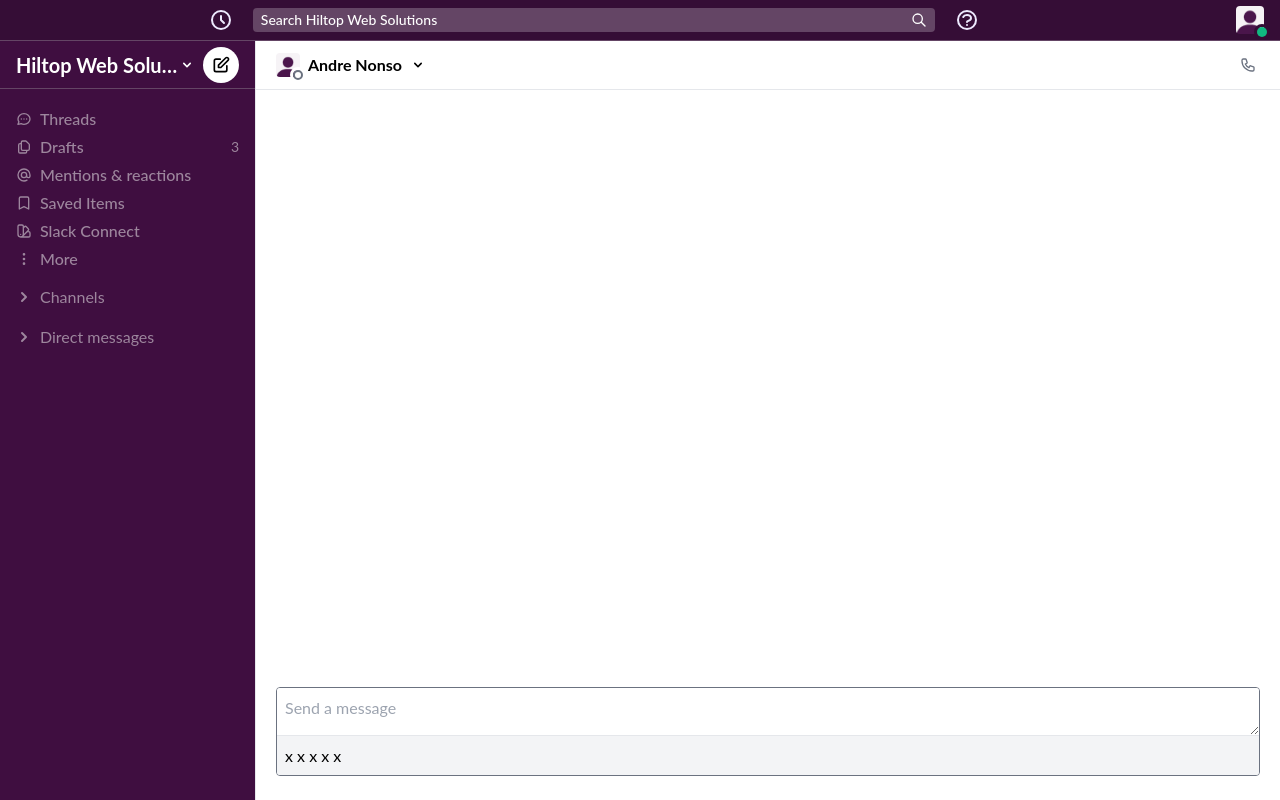
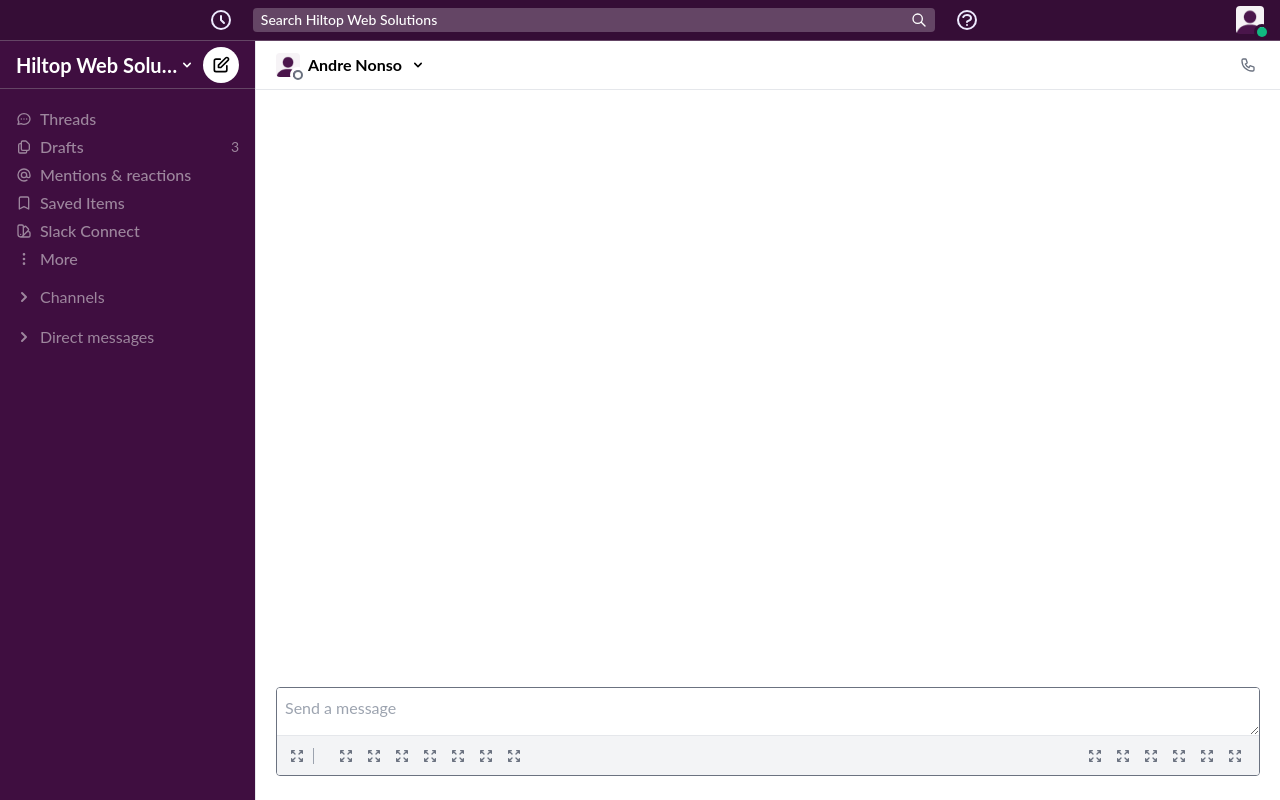
Before and after one commit to buchi-1996/Slack-build, a React (Create React App) app: page / in a window 1280 px wide. Built offline with nearby package versions, Linux system fonts and the light colour scheme.

Commit message:
added chatbox icons

```diff
--- a/src/components/Chat.js
+++ b/src/components/Chat.js
@@ -41,7 +41,91 @@
             {/*ChatBox */}
             <div className="mx-5 border border-gray-500 rounded h-28 mb-6 box-border divide-y  flex flex-col overflow-hidden">
                 <textarea name="" id="" rows="2" className="w-full  p-2 outline-none flex-1" placeholder="Send a message"></textarea>
-                <div className="p-2 h-10 bg-gray-100 mt-auto">x x x x x</div>
+                <div className="flex-none py-1 px-1 h-10 bg-gray-100 mt-auto">
+                    <div className="flex flex-row items-center justify-between">
+                        <div className="flex flex-row items-center divide-x divide-gray-400">
+                            <button className="hover:bg-blue-500 hover:text-white rounded-sm p-2 text-gray-500">
+                                <svg xmlns="http://www.w3.org/2000/svg" class="h-4 w-4" fill="none" viewBox="0 0 24 24" stroke="currentColor">
+                                    <path stroke-linecap="round" stroke-linejoin="round" stroke-width="2" d="M4 8V4m0 0h4M4 4l5 5m11-1V4m0 0h-4m4 0l-5 5M4 16v4m0 0h4m-4 0l5-5m11 5l-5-5m5 5v-4m0 4h-4" />
+                                </svg>
+                            </button>
+                            <div className="flex flex-row items-center space-x-3 pl-6 text-gray-500 pr-3 truncate w-44 min-w-full">
+                                <button>
+                                    <svg xmlns="http://www.w3.org/2000/svg" class="h-4 w-4" fill="none" viewBox="0 0 24 24" stroke="currentColor">
+                                        <path stroke-linecap="round" stroke-linejoin="round" stroke-width="2" d="M4 8V4m0 0h4M4 4l5 5m11-1V4m0 0h-4m4 0l-5 5M4 16v4m0 0h4m-4 0l5-5m11 5l-5-5m5 5v-4m0 4h-4" />
+                                    </svg>
+                                </button>
+                                <button>
+                                    <svg xmlns="http://www.w3.org/2000/svg" class="h-4 w-4" fill="none" viewBox="0 0 24 24" stroke="currentColor">
+                                        <path stroke-linecap="round" stroke-linejoin="round" stroke-width="2" d="M4 8V4m0 0h4M4 4l5 5m11-1V4m0 0h-4m4 0l-5 5M4 16v4m0 0h4m-4 0l5-5m11 5l-5-5m5 5v-4m0 4h-4" />
+                                    </svg>
+                                </button>
+                                <button>
+                                    <svg xmlns="http://www.w3.org/2000/svg" class="h-4 w-4" fill="none" viewBox="0 0 24 24" stroke="currentColor">
+                                        <path stroke-linecap="round" stroke-linejoin="round" stroke-width="2" d="M4 8V4m0 0h4M4 4l5 5m11-1V4m0 0h-4m4 0l-5 5M4 16v4m0 0h4m-4 0l5-5m11 5l-5-5m5 5v-4m0 4h-4" />
+                                    </svg>
+                                </button>
+                                <button>
+                                    <svg xmlns="http://www.w3.org/2000/svg" class="h-4 w-4" fill="none" viewBox="0 0 24 24" stroke="currentColor">
+                                        <path stroke-linecap="round" stroke-linejoin="round" stroke-width="2" d="M4 8V4m0 0h4M4 4l5 5m11-1V4m0 0h-4m4 0l-5 5M4 16v4m0 0h4m-4 0l5-5m11 5l-5-5m5 5v-4m0 4h-4" />
+                                    </svg>
+                                </button>
+                                <button>
+                                    <svg xmlns="http://www.w3.org/2000/svg" class="h-4 w-4" fill="none" viewBox="0 0 24 24" stroke="currentColor">
+                                        <path stroke-linecap="round" stroke-linejoin="round" stroke-width="2" d="M4 8V4m0 0h4M4 4l5 5m11-1V4m0 0h-4m4 0l-5 5M4 16v4m0 0h4m-4 0l5-5m11 5l-5-5m5 5v-4m0 4h-4" />
+                                    </svg>
+                                </button>
+                                <button>
+                                    <svg xmlns="http://www.w3.org/2000/svg" class="h-4 w-4" fill="none" viewBox="0 0 24 24" stroke="currentColor">
+                                        <path stroke-linecap="round" stroke-linejoin="round" stroke-width="2" d="M4 8V4m0 0h4M4 4l5 5m11-1V4m0 0h-4m4 0l-5 5M4 16v4m0 0h4m-4 0l5-5m11 5l-5-5m5 5v-4m0 4h-4" />
+                                    </svg>
+                                </button>
+                                <button>
+                                    <svg xmlns="http://www.w3.org/2000/svg" class="h-4 w-4" fill="none" viewBox="0 0 24 24" stroke="currentColor">
+                                        <path stroke-linecap="round" stroke-linejoin="round" stroke-width="2" d="M4 8V4m0 0h4M4 4l5 5m11-1V4m0 0h-4m4 0l-5 5M4 16v4m0 0h4m-4 0l5-5m11 5l-5-5m5 5v-4m0 4h-4" />
+                                    </svg>
+                                </button>
+                                <button>
+                                    <svg xmlns="http://www.w3.org/2000/svg" class="h-4 w-4" fill="none" viewBox="0 0 24 24" stroke="currentColor">
+                                        <path stroke-linecap="round" stroke-linejoin="round" stroke-width="2" d="M4 8V4m0 0h4M4 4l5 5m11-1V4m0 0h-4m4 0l-5 5M4 16v4m0 0h4m-4 0l5-5m11 5l-5-5m5 5v-4m0 4h-4" />
+                                    </svg>
+                                </button>
+                            </div>
+                        </div>
+                        <div className="flex flex-row items-center space-x-3 pl-6 text-gray-500 pr-3 truncate">
+                            <button>
+                                <svg xmlns="http://www.w3.org/2000/svg" class="h-4 w-4" fill="none" viewBox="0 0 24 24" stroke="currentColor">
+                                    <path stroke-linecap="round" stroke-linejoin="round" stroke-width="2" d="M4 8V4m0 0h4M4 4l5 5m11-1V4m0 0h-4m4 0l-5 5M4 16v4m0 0h4m-4 0l5-5m11 5l-5-5m5 5v-4m0 4h-4" />
+                                </svg>
+                            </button>
+                            <button>
+                                <svg xmlns="http://www.w3.org/2000/svg" class="h-4 w-4" fill="none" viewBox="0 0 24 24" stroke="currentColor">
+                                    <path stroke-linecap="round" stroke-linejoin="round" stroke-width="2" d="M4 8V4m0 0h4M4 4l5 5m11-1V4m0 0h-4m4 0l-5 5M4 16v4m0 0h4m-4 0l5-5m11 5l-5-5m5 5v-4m0 4h-4" />
+                                </svg>
+                            </button>
+                            <button>
+                                <svg xmlns="http://www.w3.org/2000/svg" class="h-4 w-4" fill="none" viewBox="0 0 24 24" stroke="currentColor">
+                                    <path stroke-linecap="round" stroke-linejoin="round" stroke-width="2" d="M4 8V4m0 0h4M4 4l5 5m11-1V4m0 0h-4m4 0l-5 5M4 16v4m0 0h4m-4 0l5-5m11 5l-5-5m5 5v-4m0 4h-4" />
+                                </svg>
+                            </button>
+                            <button>
+                                <svg xmlns="http://www.w3.org/2000/svg" class="h-4 w-4" fill="none" viewBox="0 0 24 24" stroke="currentColor">
+                                    <path stroke-linecap="round" stroke-linejoin="round" stroke-width="2" d="M4 8V4m0 0h4M4 4l5 5m11-1V4m0 0h-4m4 0l-5 5M4 16v4m0 0h4m-4 0l5-5m11 5l-5-5m5 5v-4m0 4h-4" />
+                                </svg>
+                            </button>
+                            <button>
+                                <svg xmlns="http://www.w3.org/2000/svg" class="h-4 w-4" fill="none" viewBox="0 0 24 24" stroke="currentColor">
+                                    <path stroke-linecap="round" stroke-linejoin="round" stroke-width="2" d="M4 8V4m0 0h4M4 4l5 5m11-1V4m0 0h-4m4 0l-5 5M4 16v4m0 0h4m-4 0l5-5m11 5l-5-5m5 5v-4m0 4h-4" />
+                                </svg>
+                            </button>
+                            <button>
+                                <svg xmlns="http://www.w3.org/2000/svg" class="h-4 w-4" fill="none" viewBox="0 0 24 24" stroke="currentColor">
+                                    <path stroke-linecap="round" stroke-linejoin="round" stroke-width="2" d="M4 8V4m0 0h4M4 4l5 5m11-1V4m0 0h-4m4 0l-5 5M4 16v4m0 0h4m-4 0l5-5m11 5l-5-5m5 5v-4m0 4h-4" />
+                                </svg>
+                            </button>
+                        </div>
+                    </div>
+                </div>
             </div>
         </div>
     )
```
